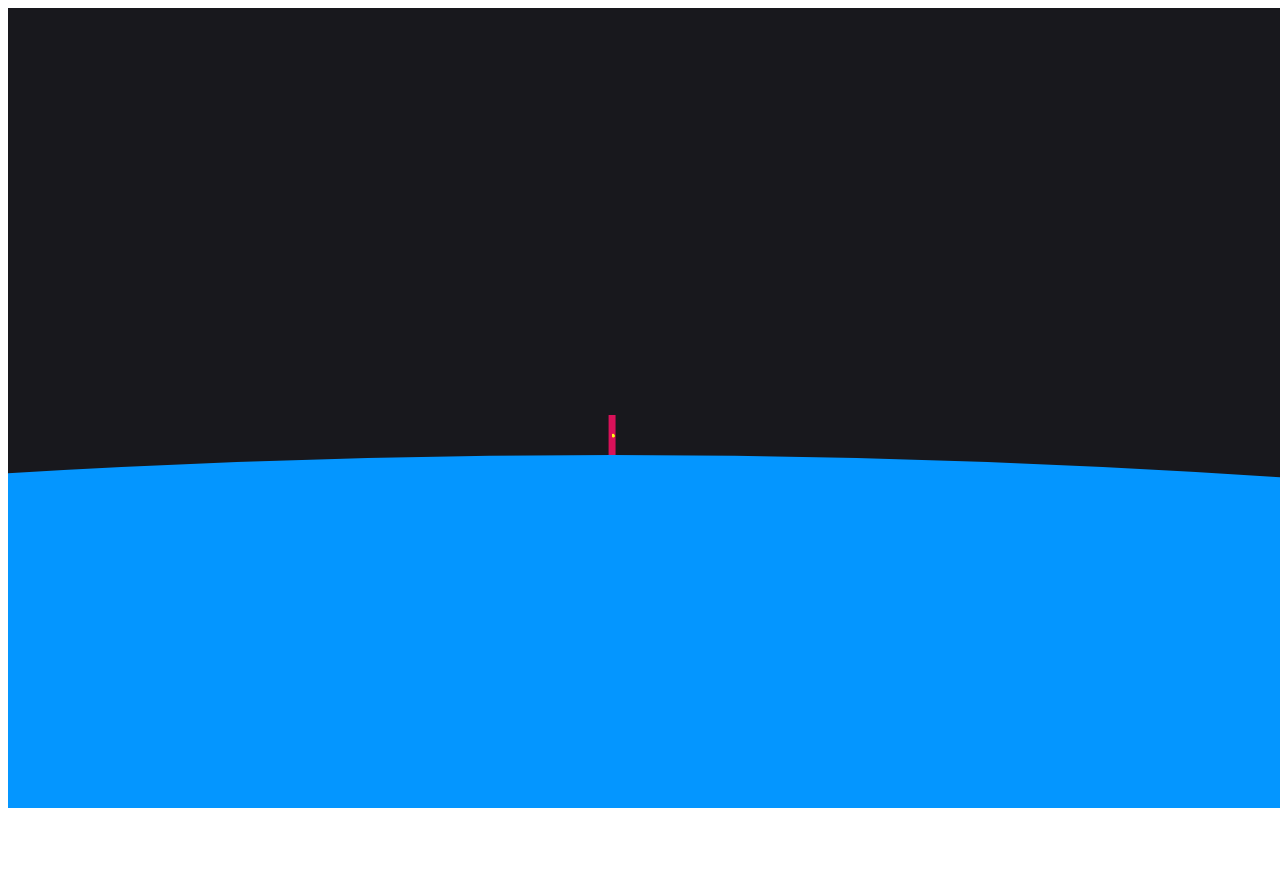
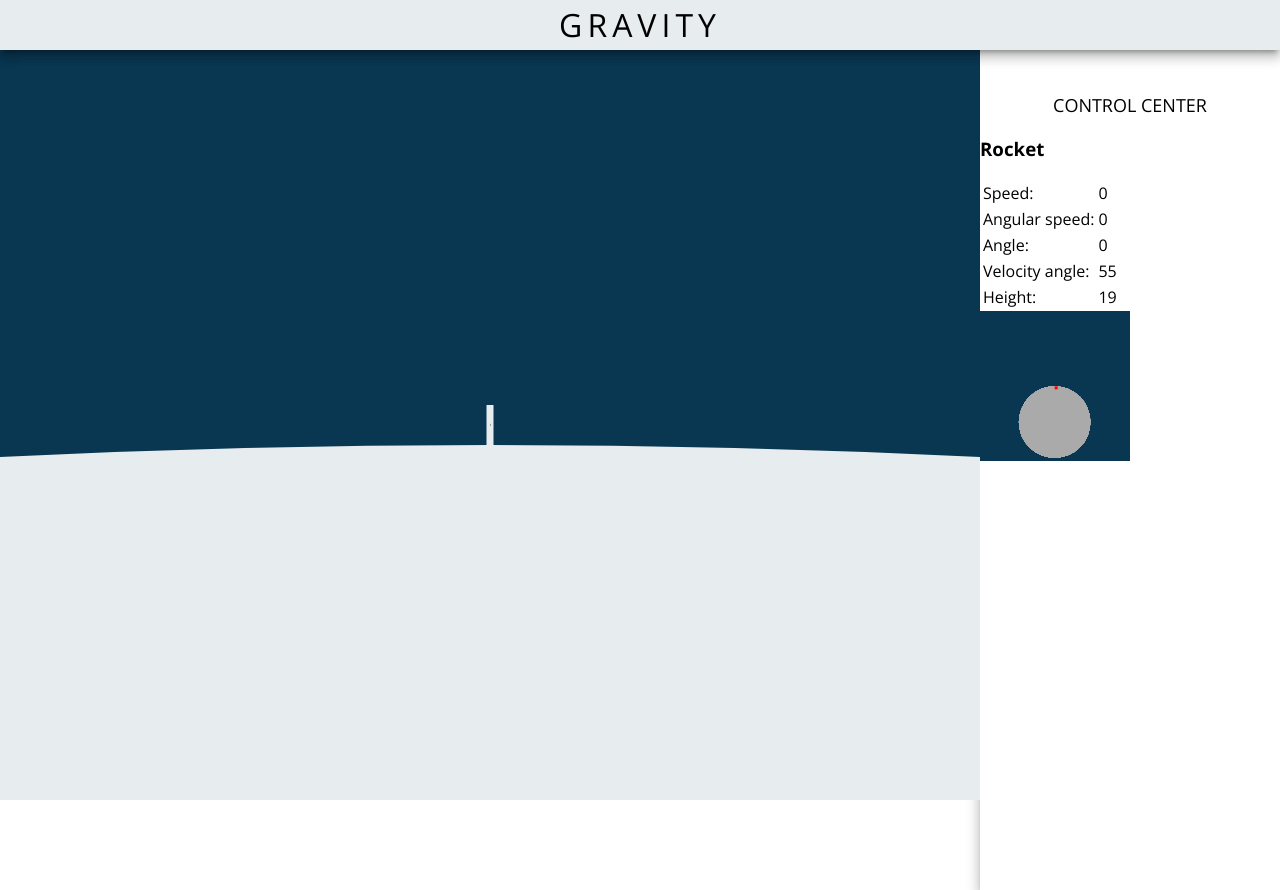
Before and after one commit to geobeau/gravity, a plain HTML site: page index.html in a window 1280 px wide. Before the commit the page ends 820 px from the top, so only its background shows below. Drawn offline with nearby package versions, Linux system fonts and the light colour scheme; animation ran at ten frames a second.

Commit message:
Added minimap and improved view

```diff
--- /dev/null
+++ b/css/gravity-colors.css
@@ -0,0 +1,7 @@
+#gravity-dashboard {
+  background-color: #E7ECEF;
+}
+
+#gravity-dashboard h1 {
+  color: #000000;
+}
--- /dev/null
+++ b/css/gravity.css
@@ -0,0 +1,55 @@
+html, body, #gravity-wrapper {
+    height: 100%;
+}
+
+body {
+  padding: 0px;
+  margin: 0px;
+  overflow: hidden;
+  font-family: 'Open Sans', sans-serif;
+}
+
+#gravity-dashboard {
+  height: 50px;
+  text-align: center;
+  box-shadow: 0 8px 10px 1px rgba(0,0,0,0.14), 0 3px 14px 2px rgba(0,0,0,0.12), 0 5px 5px -3px rgba(0,0,0,0.3);
+  position: relative;
+  z-index: 5;
+}
+
+#gravity-dashboard h1 {
+  padding-top: 3px;
+  margin: 0px;
+  text-transform: uppercase;
+  font-weight: 200;
+  letter-spacing: 5px;
+}
+
+#gravity-render, #gravity-render canvas {
+  position: relative;
+}
+
+#gravity-render {
+  float: left;
+}
+
+#gravity-command {
+  width: 300px;
+  height: 100%;
+  padding-top: 40px;
+  float: right;
+  box-shadow: 0 8px 10px 1px rgba(0,0,0,0.14), 0 3px 14px 2px rgba(0,0,0,0.12), 0 5px 5px -3px rgba(0,0,0,0.3);
+}
+
+#gravity-command h2 {
+  padding-top: 3px;
+  margin: 0px;
+  font-size: 18px;
+  text-transform: uppercase;
+  font-weight: 500;
+  text-align: center;
+}
+
+#previous-minimap {
+  display: none;
+}
--- a/index.html
+++ b/index.html
@@ -5,10 +5,38 @@
   <meta charset="utf-8">
 
   <title>Gravity</title>
-
+  <link href="https://fonts.googleapis.com/css?family=Open+Sans:300,400,600,700" rel="stylesheet">
+  <link rel="stylesheet" href="css/gravity.css">
+  <link rel="stylesheet" href="css/gravity-colors.css">
 </head>
 
 <body>
+  <div id="gravity-dashboard">
+    <h1>Gravity</h1>
+  </div>
+  <div id="gravity-wrapper">
+    <div id="gravity-render"></div>
+
+    <div id="gravity-command">
+      <div id="command-title">
+        <h2>Control center</h2>
+      </div>
+      <div id="command-stats">
+        <h3>Rocket</h3>
+        <table>
+            <tr><td>Speed:</td><td><span id="rocket-speed"></span></td></tr>
+            <tr><td>Angular speed:</td><td><span id="rocket-angular-speed"></span></td></tr>
+            <tr><td>Angle:</td><td><span id="rocket-angle"></span></td></tr>
+            <tr><td>Velocity angle:</td><td><span id="rocket-velocity-angle"></span></td></tr>
+            <tr><td>Height:</td><td><span id="rocket-height"></span></td></tr>
+        </table>
+      </div>
+      <div><canvas id="minimap" width="150" height="150"></canvas><canvas id="previous-minimap" width="150" height="150"></canvas></div>
+
+    </div>
+  </div>
+
+
   <script src="dependencies/js/matter.js" type="text/javascript"></script>
   <script src="dependencies/js/matter-attractors.js" type="text/javascript"></script>
   <script src="js/solar.js" type="text/javascript"></script>
--- a/js/gravity.js
+++ b/js/gravity.js
@@ -1,4 +1,16 @@
 tickDuration = 1000 / 60
+
+// Colors
+spaceColor   = "#093651"
+earthColor   = "#E7ECEF"
+rocketColor  = "#A89B9D"
+
+
+renderWidth  = document.documentElement.clientWidth-300,
+renderHeight = document.documentElement.clientHeight-50,
+earthSize    = 10000;
+
+initMinimap()
 
 Matter.use('matter-attractors');
 
@@ -20,13 +32,14 @@ world = engine.world;
 engine.world.gravity.y = 0;
 
 var render = Render.create({
-  element: document.body,
+  element: document.getElementById('gravity-render'),
   engine: engine,
   options: {
-    width: document.documentElement.clientWidth,
-    height: document.documentElement.clientHeight,
+    width: renderWidth,
+    height: renderHeight,
     wireframes: false,
     hasBounds: true,
+    background: spaceColor
   }
 });
 
@@ -34,7 +47,7 @@ var render = Render.create({
 createSolarSystem();
 createRocket();
 createTrail();
-createView();
+initView();
 
 var runner = Runner.create({
     delta: tickDuration,
@@ -46,7 +59,8 @@ Runner.run(runner, engine);
 Render.run(render);
 
 Events.on(runner, "beforeTick", runScheduler)
+Events.on(runner, "afterTick", updateStats)
 
-scheduleActions(1000,{"actionType":"burn","options":{"burnTime":9000,"impulsion":60}})
-scheduleActions(4000,{"actionType":"rcs","options":{"burnTime":2000,"impulsion":80}})
-scheduleActions(8000,{"actionType":"rcs","options":{"burnTime":2000,"impulsion":-80}})
+scheduleActions(1000,{"actionType":"burn","options":{"burnTime":20000,"impulsion":60}})
+scheduleActions(8000,{"actionType":"rcs","options":{"burnTime":2000,"impulsion":50}})
+scheduleActions(15000,{"actionType":"rcs","options":{"burnTime":2000,"impulsion":-50}})
--- a/js/rocket.js
+++ b/js/rocket.js
@@ -5,6 +5,9 @@ function createRocket(){
       attractors: [
         MatterAttractors.Attractors.gravity
       ]
+    },
+    render: {
+      fillStyle: earthColor
     }
   });
 
--- a/js/scheduler.js
+++ b/js/scheduler.js
@@ -14,6 +14,7 @@ function runScheduler(){
       actionScheduler.splice(actionScheduler.indexOf(actionTmp[i]),1);
     }
   }
+  updateView();
 }
 
 function executeAction(action){
--- a/js/solar.js
+++ b/js/solar.js
@@ -1,10 +1,13 @@
 function createSolarSystem() {
-  ground = Bodies.circle(400, 10600, 10000, {
+  ground = Bodies.circle(400, 10600, earthSize, {
     // isStatic: true,
     plugin: {
       attractors: [
         MatterAttractors.Attractors.gravity
       ]
+    },
+    render: {
+      fillStyle: earthColor
     }
   }, maxSides=1000);
 
--- a/js/views.js
+++ b/js/views.js
@@ -1,6 +1,6 @@
-function createView(){
+function initView(){
 
-  var viewportCentre = {
+  viewportCentre = {
     x: render.options.width * 0.5,
     y: render.options.height * 0.5
   };
@@ -10,28 +10,22 @@ function createView(){
   world.bounds.min.y = -20500;
   world.bounds.max.x = 21500;
   world.bounds.max.y = 21500;
+}
 
-
-  // use the engine tick event to control our view
-  Events.on(engine, 'beforeTick', function() {
+function updateView(){
   var world = engine.world,
-    // mouse = mouseConstraint.mouse,
     translate;
 
+  var deltaCentre = Vector.sub(Vector.sub(rocket.position, render.bounds.min), viewportCentre)
 
-
-    // get vector from mouse relative to centre of viewport
-    var deltaCentre = Vector.sub(Vector.sub(rocket.position, render.bounds.min), viewportCentre)
-    // var deltaCentre = Vector.sub(rocket.position, viewportCentre),
   centreDist = Vector.magnitude(deltaCentre);
 
   // translate the view if mouse has moved over 50px from the centre of viewport
-    if (centreDist > 5) {
+  if (centreDist >= 0) {
     // create a vector to translate the view, allowing the user to control view speed
-      var direction = Vector.normalise(deltaCentre),
-      speed = Math.min(10, Math.pow(centreDist - 5, 2) * 0.0005);
+    var direction = Vector.normalise(deltaCentre);
 
-      translate = Vector.mult(direction, speed);
+    translate = Vector.mult(direction, centreDist);
 
     // prevent the view moving outside the world bounds
     if (render.bounds.min.x + translate.x < world.bounds.min.x)
@@ -49,7 +43,6 @@ function createView(){
     // move the view
     Bounds.translate(render.bounds, translate);
   }
-  });
 }
 
 function createTrail(){
@@ -67,9 +60,8 @@ function createTrail(){
       var point = trail[i].position,
       speed = trail[i].speed;
 
-      var hue = 250 + Math.round((1 - Math.min(1, speed / 10)) * 170);
-      render.context.fillStyle = 'hsl(' + hue + ', 100%, 55%)';
-      render.context.fillRect(point.x, point.y, 2, 2);
+      render.context.fillStyle = rocketColor;
+      render.context.fillRect(point.x, point.y, 1, 1);
     }
 
     render.context.globalAlpha = 1;
@@ -80,3 +72,50 @@ function createTrail(){
     }
   });
 }
+
+function getRocketAngularAngle(){
+  var refAngle = {x: 0, y: 1};
+  return Vector.angle(refAngle,rocket.position)
+}
+
+function updateStats(){
+  document.getElementById("rocket-speed").innerHTML = Math.floor(rocket.speed*100)*4;
+  document.getElementById("rocket-angular-speed").innerHTML = Math.floor(rocket.angularSpeed*1000);
+  document.getElementById("rocket-angle").innerHTML = Math.round(rocket.angle * 180 / Math.PI);
+  document.getElementById("rocket-velocity-angle").innerHTML = Math.round(getRocketAngularAngle() * 180 / Math.PI);
+  document.getElementById("rocket-height").innerHTML = Math.floor(Vector.magnitude(Vector.sub(rocket.position, ground.position))) - earthSize;
+  updateMinimap();
+}
+
+function initMinimap(){
+  var ctx = document.getElementById('minimap').getContext('2d');
+  ctx.fillStyle = spaceColor
+  ctx.fillRect(0,0,150,150);
+  ctx.lineWidth = 1;
+  ctx.strokeStyle = '#88f';
+}
+
+function updateMinimap(){
+  var ctx = document.getElementById('minimap').getContext('2d');
+  var previousCtx = document.getElementById('previous-minimap').getContext('2d');
+  ctx.drawImage(document.getElementById('previous-minimap'), 0, 0);
+  ctx.beginPath();
+  var size = 150;
+  var scale = size / (world.bounds.max.x - world.bounds.min.x);
+  //draw dot for masses
+  ctx.fillStyle = '#aaf';
+  // for (var i = 1; i < mass.length; i++) {
+  //   ctx.fillRect(mass[i].position.x * scale + xOff - size, mass[i].position.y * scale + yOff, 3, 3);
+  // }
+  // //draw player's dot
+  ctx.fillStyle = '#FFFFFF';
+  ctx.fillRect((rocket.position.x - world.bounds.min.x) * scale, (rocket.position.y - world.bounds.min.y) * scale, 1, 1);
+  ctx.arc((ground.position.x - world.bounds.min.x) * scale, (ground.position.y - world.bounds.min.y) * scale, earthSize * scale, 0, 2 * Math.PI, false);
+  ctx.fillStyle = '#AAAAAA';
+  ctx.fill();
+
+  ctx.fillStyle = '#FF0000';
+  previousCtx.drawImage(document.getElementById('minimap'), 0, 0); // Backup the image
+  ctx.fillRect((rocket.position.x - world.bounds.min.x + 3) * scale, (rocket.position.y - world.bounds.min.y + 3) * scale, 3, 3);
+
+}
```
Lines whose indentation alone changed are shown as unchanged.
